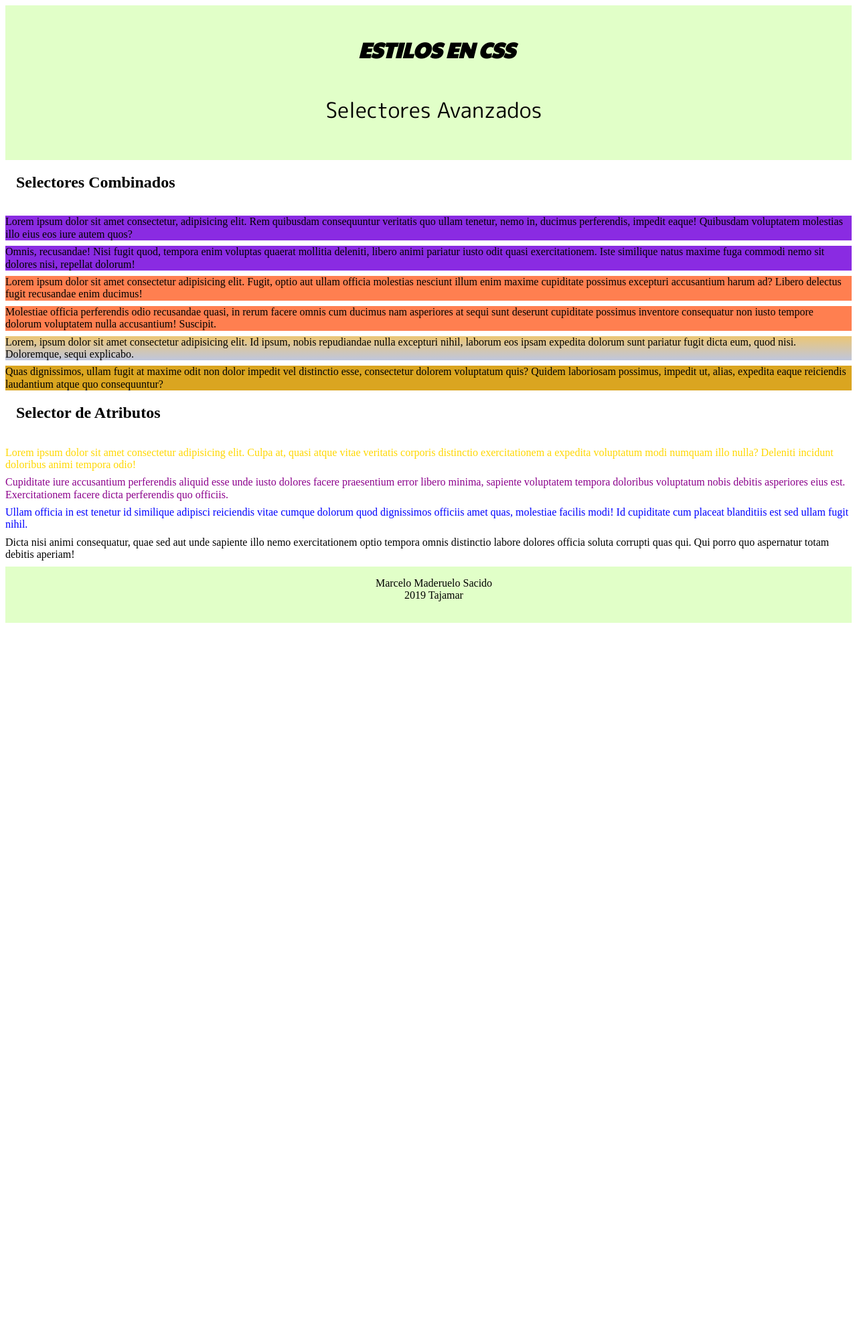
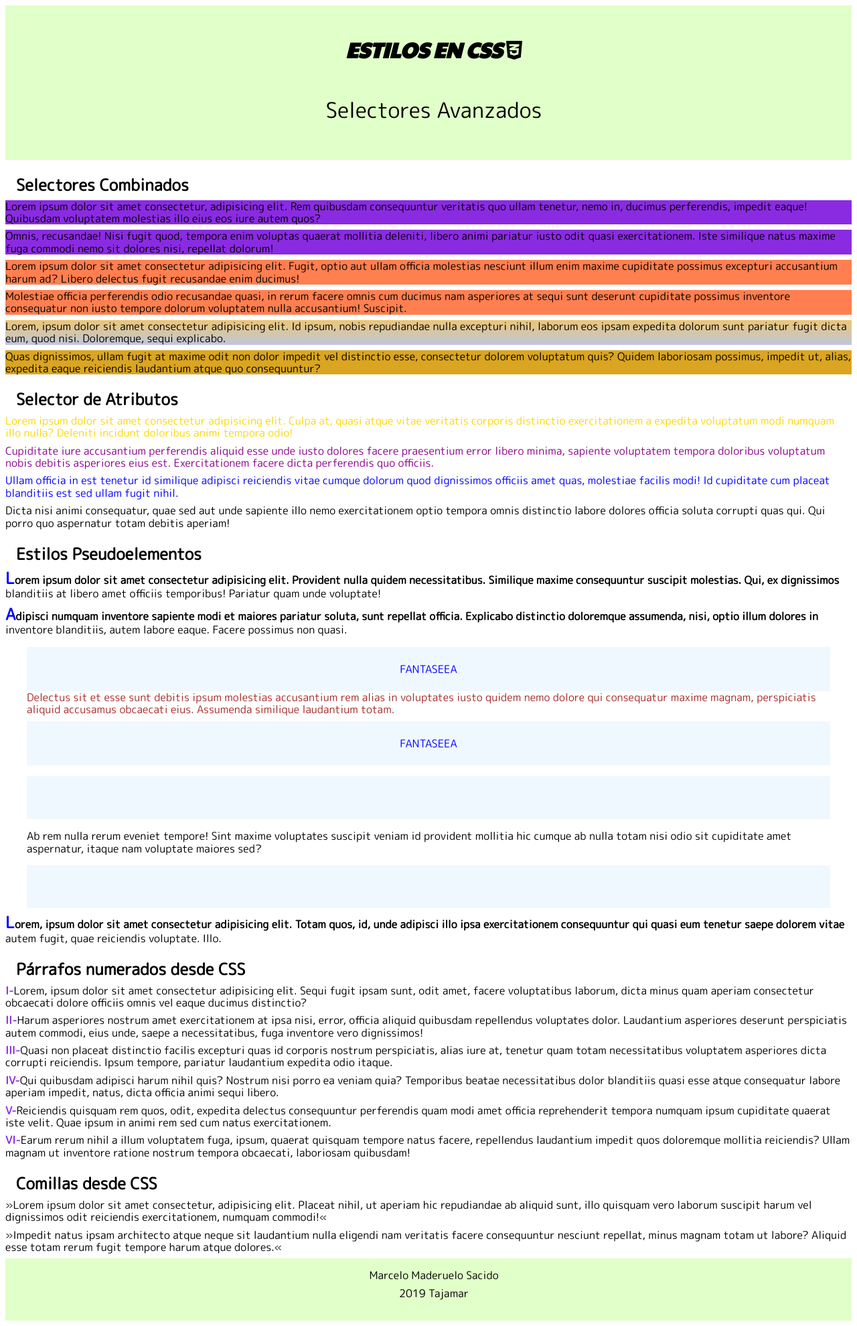
Before and after one commit to marcelo-024/desarrollo_web_2019, a PHP site: page / in a window 1280 px wide. Shown: the whole page at 67% size. Before the commit the page ends 930 px from the top, so only its background shows below. Run offline with PHP 8.4, Linux system fonts and the light colour scheme; some libraries are stand-ins or nearby versions.

Commit message:
Estilos CSS (PSEUDOELEMENTOS)

```diff
--- a/08_estilos/index.html
+++ b/08_estilos/index.html
@@ -6,6 +6,7 @@
     <meta name="viewport" content="width=device-width, initial-scale=1.0">
     <meta http-equiv="X-UA-Compatible" content="ie=edge">
     <title>Estilos</title>
+    <link rel="stylesheet" href="https://use.fontawesome.com/releases/v5.8.2/css/all.css" integrity="sha384-oS3vJWv+0UjzBfQzYUhtDYW+Pj2yciDJxpsK1OYPAYjqT085Qq/1cq5FLXAZQ7Ay" crossorigin="anonymous">
     <link href="https://fonts.googleapis.com/css?family=M+PLUS+Rounded+1c&display=swap" rel="stylesheet">
     <link href="https://fonts.googleapis.com/css?family=Paytone+One&display=swap" rel="stylesheet">
 
@@ -28,7 +29,7 @@
 
 <body>
     <header>
-        <h1>ESTILOS EN CSS</h1>
+        <h1>ESTILOS EN CSS <i class="fab fa-css3-alt"></i></h1>
     </header>
 
     <main>
--- a/09_selectores/css/styles.css
+++ b/09_selectores/css/styles.css
@@ -1,3 +1,15 @@
+
+
+/********
+Ejemplo de herencia del borde
+********* {
+    border: inherit;
+}
+
+body {
+    border: 1px solid blue;
+} */
+
 /***********************
             HEADER
   ********************/
@@ -11,11 +23,11 @@ background-color: #e1ffc8;
 margin: 0.5rem;
 text-align: center;
 }
-.main_header h1 {
+h1 {
     font-family: 'Paytone One', sans-serif;
 font-style: italic;
 
-margin-left: 0.5rem;
+
 margin-top: 1rem;
 padding-bottom: 2rem;
 
@@ -25,14 +37,17 @@ padding-bottom: 2rem;
 padding-bottom: 0rem;
     font-size: 2rem;
     font-family: 'M PLUS Rounded 1c', sans-serif;
-    margin-left: 0.5rem;
+
 }
 
 
 /***********************
            BODY
   ********************/
-
+body {
+    font-family: 'M PLUS Rounded 1c', sans-serif;
+    counter-reset: parrafos;
+}
 p {
 
     margin: 0.5rem;
@@ -41,10 +56,28 @@ p {
 
 
 h2 {
+
+    margin-top: 1.5rem;
+    margin-bottom: -1rem;
 margin-left: 1.5rem;
 padding-bottom: 1rem;
 }
 
+.banda {
+
+    display: block;
+
+ background-color: aliceblue;
+
+ margin-left: 2.5rem;
+ margin-right: 2.5rem;
+ padding: 2rem;
+ margin-top: 0.5rem;
+}
+/* blockquote.medio {
+    margin-bottom: 0.5rem;
+}
+ */
 
 
 
@@ -82,7 +115,11 @@ padding-bottom: 1rem;
 
 }
 
+/***********
+Estilos de la sección
 
+atributos
+*********/
 
 /* SELECTOR DE ATRIBUTO - símbolo [] */
 
@@ -125,7 +162,65 @@ Atributo contiene
     color:gold
 }
 
+/**************
+ESTILOS DE LAS SECCIONES .pseudo Y .numerados (Introducción a pseudoelementos)
+**************/
+.pseudo p::first-letter {
+font-size: 1.5rem;
+color: blue;
 
+}
+.pseudo p::first-line {
+font-weight: bold;
+
+}
+.pseudo .medio
+ {
+
+    color: brown;
+
+
+}
+
+.pseudo .medio::after,
+.pseudo .medio::before
+{
+
+    content: url(../../favicon.ico) url(../../favicon.ico) url(../../favicon.ico) "FANTASEEA" url(../../favicon.ico) url(../../favicon.ico) url(../../favicon.ico) ;
+
+   display: block;
+
+background-color: aliceblue;
+color: blue;
+padding: 1.5rem;
+margin-top: 0.5rem;
+text-align: center;
+}
+
+
+
+.numerados p::before {
+counter-increment: parrafos;
+    content: counter(parrafos,upper-roman) "-";
+
+    font-weight: bold;
+    color: blueviolet;
+}
+
+.comillas{
+
+    quotes: "\00BB" "\00AB";
+
+}
+
+.comillas p::before{
+
+   content: open-quote;
+}
+.comillas p::after{
+
+content: close-quote;
+}
 
 
 
@@ -157,4 +252,7 @@ text-align: center;
   footer p {
       margin-top: 0;
       margin-bottom: 0;
+      padding-top: 0.5rem;
+
+
   }
--- a/09_selectores/index.html
+++ b/09_selectores/index.html
@@ -6,6 +6,7 @@
     <meta name="viewport" content="width=device-width, initial-scale=1.0">
     <meta http-equiv="X-UA-Compatible" content="ie=edge">
     <title>Estilos</title>
+    <link rel="stylesheet" href="https://use.fontawesome.com/releases/v5.8.2/css/all.css" integrity="sha384-oS3vJWv+0UjzBfQzYUhtDYW+Pj2yciDJxpsK1OYPAYjqT085Qq/1cq5FLXAZQ7Ay" crossorigin="anonymous">
     <link href="https://fonts.googleapis.com/css?family=M+PLUS+Rounded+1c&display=swap" rel="stylesheet">
     <link href="https://fonts.googleapis.com/css?family=Paytone+One&display=swap" rel="stylesheet">
 
@@ -27,7 +28,7 @@
 
 <body>
     <header class="main_header">
-        <h1>ESTILOS EN CSS</h1>
+        <h1>ESTILOS EN CSS <i class="fab fa-css3-alt"></i></h1>
         <p>Selectores Avanzados</p>
     </header>
 
@@ -35,7 +36,9 @@
 
 
         <section class="combinadores">
-            <header><h2>Selectores Combinados</h2></header>
+            <header>
+                <h2>Selectores Combinados</h2>
+            </header>
             <p>Lorem ipsum dolor sit amet consectetur, adipisicing elit. Rem quibusdam consequuntur veritatis quo ullam
                 tenetur, nemo in, ducimus perferendis, impedit eaque! Quibusdam voluptatem molestias illo eius eos iure
                 autem quos?</p>
@@ -58,15 +61,63 @@
                 atque quo consequuntur?</p>
         </section>
 
-       <section class="atributos">
-           <header>
-               <h2>Selector de Atributos</h2>
-           </header>
-           <p title="Parrafo 1">Lorem ipsum dolor sit amet consectetur adipisicing elit. Culpa at, quasi atque vitae veritatis corporis distinctio exercitationem a expedita voluptatum modi numquam illo nulla? Deleniti incidunt doloribus animi tempora odio!</p>
-           <p title="Parrafo 2">Cupiditate iure accusantium perferendis aliquid esse unde iusto dolores facere praesentium error libero minima, sapiente voluptatem tempora doloribus voluptatum nobis debitis asperiores eius est. Exercitationem facere dicta perferendis quo officiis.</p>
-           <p title="Extra">Ullam officia in est tenetur id similique adipisci reiciendis vitae cumque dolorum quod dignissimos officiis amet quas, molestiae facilis modi! Id cupiditate cum placeat blanditiis est sed ullam fugit nihil.</p>
-           <p>Dicta nisi animi consequatur, quae sed aut unde sapiente illo nemo exercitationem optio tempora omnis distinctio labore dolores officia soluta corrupti quas qui. Qui porro quo aspernatur totam debitis aperiam!</p>
-       </section>
+        <section class="atributos">
+            <header>
+                <h2>Selector de Atributos</h2>
+            </header>
+            <p title="Parrafo 1">Lorem ipsum dolor sit amet consectetur adipisicing elit. Culpa at, quasi atque vitae
+                veritatis corporis distinctio exercitationem a expedita voluptatum modi numquam illo nulla? Deleniti
+                incidunt doloribus animi tempora odio!</p>
+            <p title="Parrafo 2">Cupiditate iure accusantium perferendis aliquid esse unde iusto dolores facere
+                praesentium error libero minima, sapiente voluptatem tempora doloribus voluptatum nobis debitis
+                asperiores eius est. Exercitationem facere dicta perferendis quo officiis.</p>
+            <p title="Extra">Ullam officia in est tenetur id similique adipisci reiciendis vitae cumque dolorum quod
+                dignissimos officiis amet quas, molestiae facilis modi! Id cupiditate cum placeat blanditiis est sed
+                ullam fugit nihil.</p>
+            <p>Dicta nisi animi consequatur, quae sed aut unde sapiente illo nemo exercitationem optio tempora omnis
+                distinctio labore dolores officia soluta corrupti quas qui. Qui porro quo aspernatur totam debitis
+                aperiam!</p>
+        </section>
+        <section class="pseudo">
+            <header>
+                <h2>Estilos Pseudoelementos</h2>
+            </header>
+            <p>Lorem ipsum dolor sit amet consectetur adipisicing elit. Provident nulla quidem necessitatibus. Similique
+                maxime consequuntur suscipit molestias. Qui, ex dignissimos blanditiis at libero amet officiis
+                temporibus! Pariatur quam unde voluptate!</p>
+            <p>Adipisci numquam inventore sapiente modi et maiores pariatur soluta, sunt repellat officia. Explicabo
+                distinctio doloremque assumenda, nisi, optio illum dolores in inventore blanditiis, autem labore eaque.
+                Facere possimus non quasi.</p>
+            <blockquote class="medio"> Delectus sit et esse sunt debitis ipsum molestias accusantium rem alias in
+                voluptates iusto quidem nemo dolore qui consequatur maxime magnam, perspiciatis aliquid accusamus
+                obcaecati eius. Assumenda similique laudantium totam.
+            </blockquote>
+
+            <div class="banda"></div>
+            <blockquote>Ab rem nulla rerum eveniet tempore! Sint maxime voluptates suscipit veniam id provident mollitia hic
+                cumque ab nulla totam nisi odio sit cupiditate amet aspernatur, itaque nam voluptate maiores sed?</blockquote>
+                <div class="banda"></div>
+            <p >Lorem, ipsum dolor sit amet consectetur adipisicing elit. Totam quos, id, unde adipisci illo ipsa
+                exercitationem consequuntur qui quasi eum tenetur saepe dolorem vitae autem fugit, quae reiciendis
+                voluptate. Illo.</p>
+        </section>
+        <section class="numerados">
+            <header>
+                <h2>Párrafos numerados desde CSS</h2></header>
+            <p>Lorem, ipsum dolor sit amet consectetur adipisicing elit. Sequi fugit ipsam sunt, odit amet, facere voluptatibus laborum, dicta minus quam aperiam consectetur obcaecati dolore officiis omnis vel eaque ducimus distinctio?</p>
+            <p>Harum asperiores nostrum amet exercitationem at ipsa nisi, error, officia aliquid quibusdam repellendus voluptates dolor. Laudantium asperiores deserunt perspiciatis autem commodi, eius unde, saepe a necessitatibus, fuga inventore vero dignissimos!</p>
+            <p>Quasi non placeat distinctio facilis excepturi quas id corporis nostrum perspiciatis, alias iure at, tenetur quam totam necessitatibus voluptatem asperiores dicta corrupti reiciendis. Ipsum tempore, pariatur laudantium expedita odio itaque.</p>
+            <p>Qui quibusdam adipisci harum nihil quis? Nostrum nisi porro ea veniam quia? Temporibus beatae necessitatibus dolor blanditiis quasi esse atque consequatur labore aperiam impedit, natus, dicta officia animi sequi libero.</p>
+            <p>Reiciendis quisquam rem quos, odit, expedita delectus consequuntur perferendis quam modi amet officia reprehenderit tempora numquam ipsum cupiditate quaerat iste velit. Quae ipsum in animi rem sed cum natus exercitationem.</p>
+            <p>Earum rerum nihil a illum voluptatem fuga, ipsum, quaerat quisquam tempore natus facere, repellendus laudantium impedit quos doloremque mollitia reiciendis? Ullam magnam ut inventore ratione nostrum tempora obcaecati, laboriosam quibusdam!</p>
+        </section>
+        <section class="comillas">
+            <header>
+                <h2>Comillas desde CSS</h2>
+            </header>
+            <p>Lorem ipsum dolor sit amet consectetur, adipisicing elit. Placeat nihil, ut aperiam hic repudiandae ab aliquid sunt, illo quisquam vero laborum suscipit harum vel dignissimos odit reiciendis exercitationem, numquam commodi!</p>
+            <p>Impedit natus ipsam architecto atque neque sit laudantium nulla eligendi nam veritatis facere consequuntur nesciunt repellat, minus magnam totam ut labore? Aliquid esse totam rerum fugit tempore harum atque dolores.</p>
+        </section>
     </main>
 
 
```
